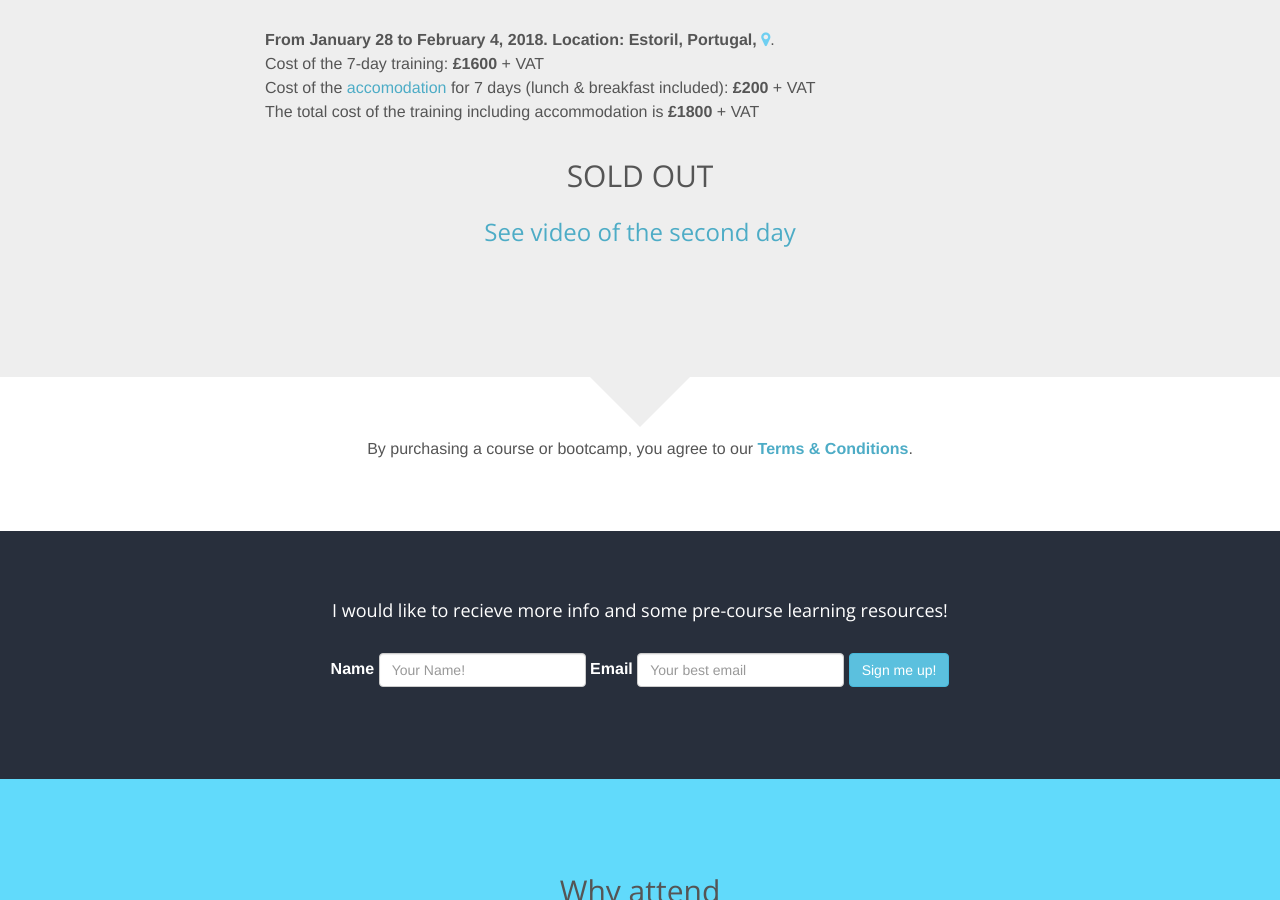
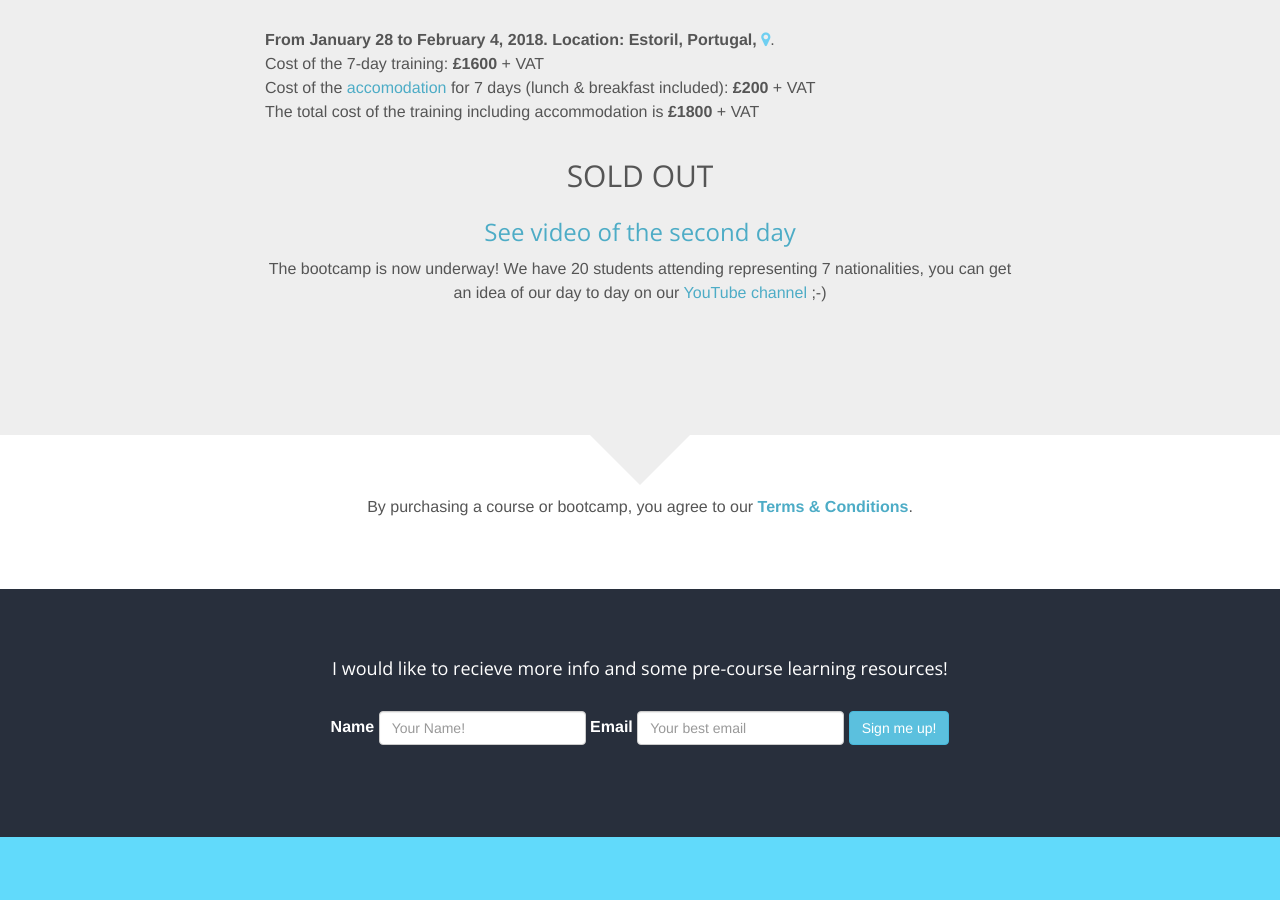
Before and after one commit to reactgraphqlacademy/reactjs.academy_OLD_JEKYLL_SITE, a Jekyll site: the page built from react-redux-graphql-bootcamp-lisbon.html, in a window 1280 px wide and 900 px high, scrolled down 829 px. Built offline with Jekyll 4.4.1, drawn with Linux system fonts in a browser that asks for light colours; nearby versions of some CDN libraries; comment, search, counter and statistics services are not loaded.

Commit message:
Adds further text and link to youtube channel

```diff
--- a/react-redux-graphql-bootcamp-lisbon.html
+++ b/react-redux-graphql-bootcamp-lisbon.html
@@ -61,6 +61,7 @@ img: https://s3-eu-west-1.amazonaws.com/masters-directory/15.jpg
             </p>
             <h2 class="text-center"> SOLD OUT </h2>
             <h3 class="text-center"><a href="#day2">See video of the second day</a></h3>
+            <p class="text-center">The bootcamp is now underway! We have 20 students attending representing 7 nationalities, you can get an idea of our day to day on our <a href="https://www.youtube.com/channel/UC8eG6zOgWqeIZlJ8KRgEbSQ">YouTube channel</a> ;-)
           </div>
         </div>
 
```
